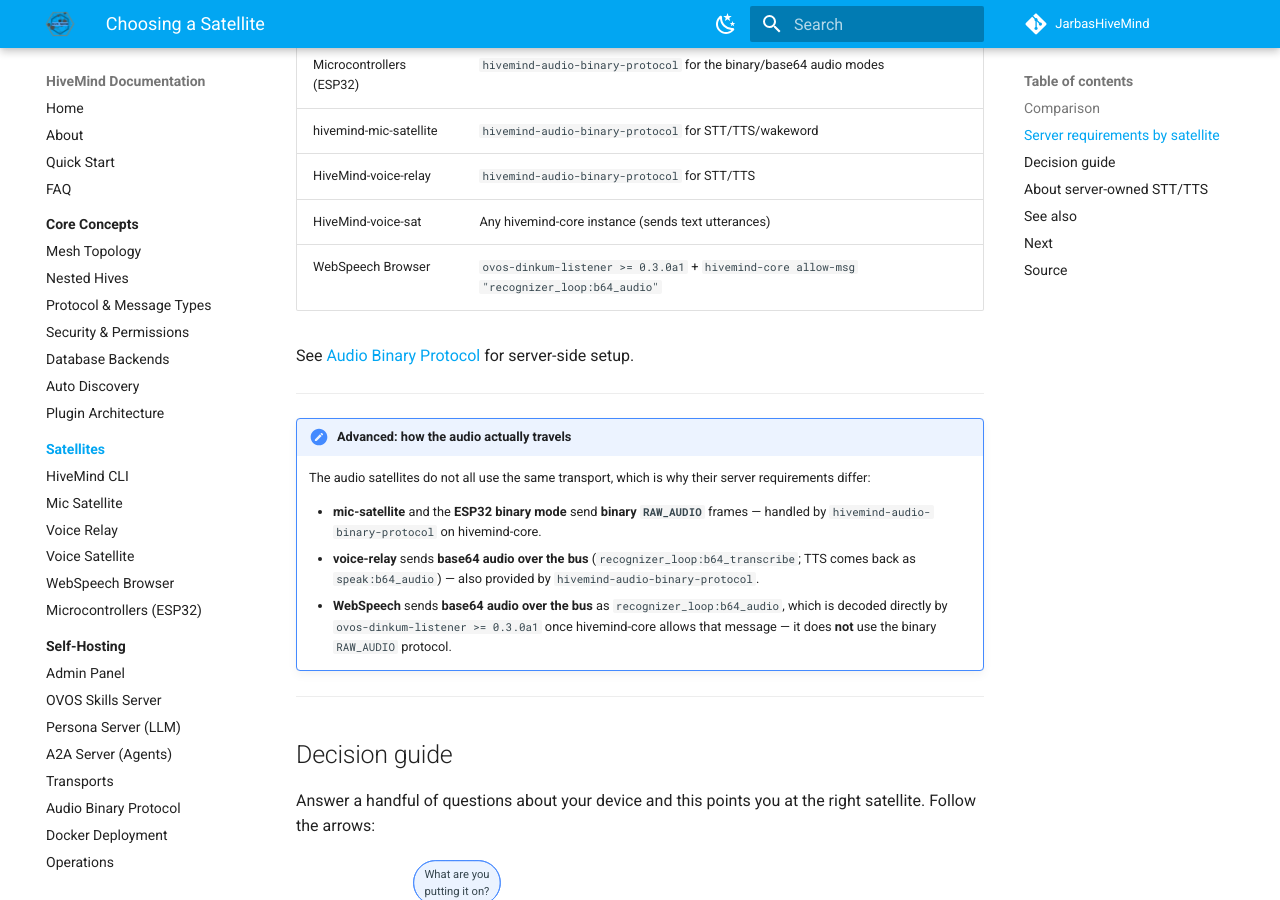
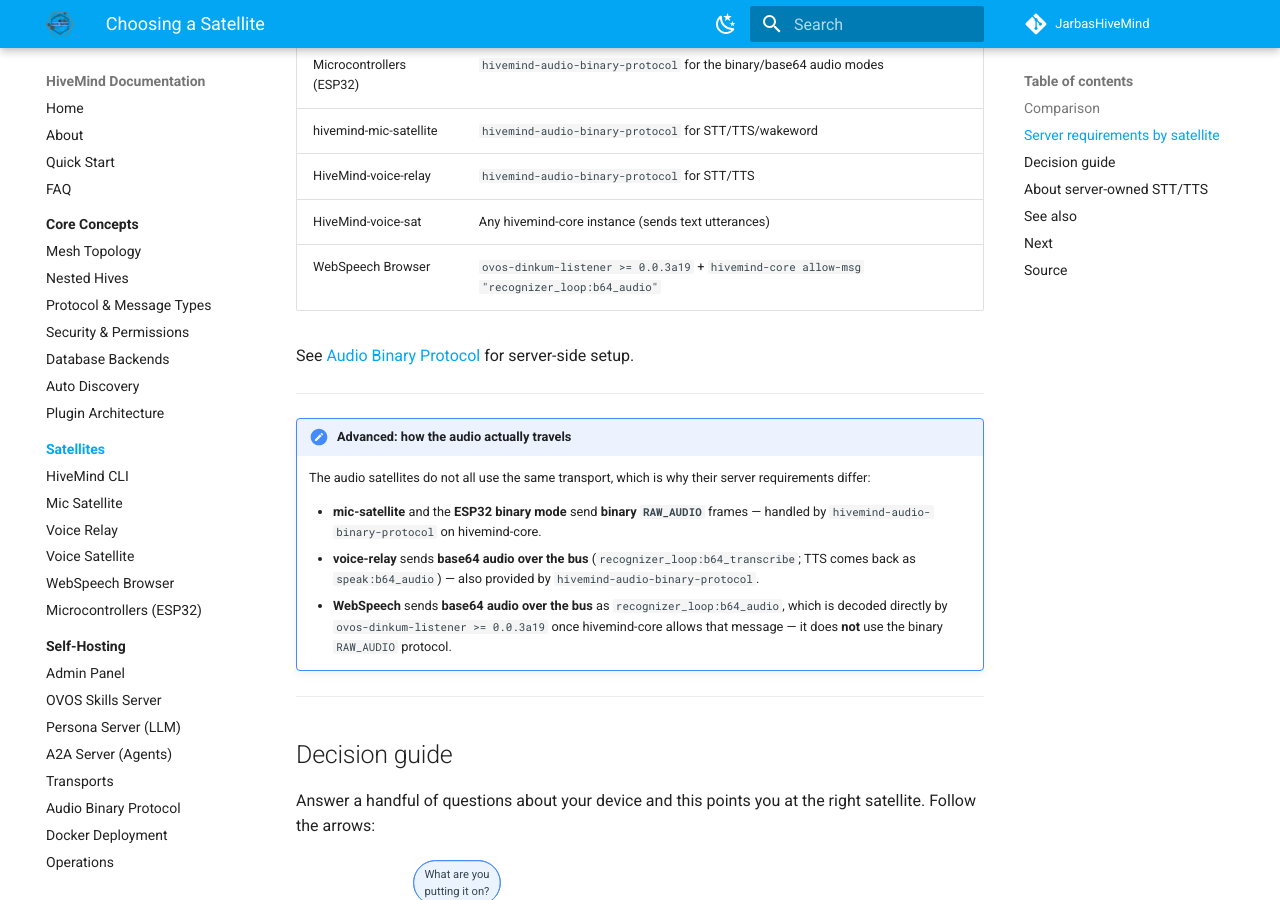
Before and after one commit to JarbasHiveMind/HiveMind-community-docs, an MkDocs documentation site: the page built from docs/satellites/index.md, in a window 1280 px wide and 900 px high, scrolled down 1618 px. Built offline with MkDocs 1.6.1 and Material for MkDocs 9.7.7, drawn with Linux system fonts in a browser that asks for light colours.

Commit message:
fix: revert a bad version floor from round 27, fix MQTT TLS key names
ovos-dinkum-listener's recognizer_loop:b64_audio handler was
introduced by commit 41f9bcb (#75), first tag 0.0.3a19, not by commit
9175ae0 (#152, a later transcript-return enhancement to the same
handler) whose containing tag I mistakenly cited in round 27. Reverted
to the correct 0.0.3a19 floor.

transports.md's MQTT table listed a nonexistent "cert" config key;
the real keys are tls/tls_ca_certs/tls_certfile/tls_keyfile.

Co-Authored-By: Claude Fable 5 <noreply@anthropic.com>

```diff
--- a/docs/satellites/index.md
+++ b/docs/satellites/index.md
@@ -45,7 +45,7 @@ The **microcontroller** clients (ESP32 in C, or MicroPython) are the thinnest *h
 | hivemind-mic-satellite | `hivemind-audio-binary-protocol` for STT/TTS/wakeword |
 | HiveMind-voice-relay | `hivemind-audio-binary-protocol` for STT/TTS |
 | HiveMind-voice-sat | Any hivemind-core instance (sends text utterances) |
-| WebSpeech Browser | `ovos-dinkum-listener >= 0.3.0a1` + `hivemind-core allow-msg "recognizer_loop:b64_audio"` |
+| WebSpeech Browser | `ovos-dinkum-listener >= 0.0.3a19` + `hivemind-core allow-msg "recognizer_loop:b64_audio"` |
 
 See [Audio Binary Protocol](../server/audio-binary-protocol.md) for server-side setup.
 
@@ -61,7 +61,7 @@ See [Audio Binary Protocol](../server/audio-binary-protocol.md) for server-side
       (`recognizer_loop:b64_transcribe`; TTS comes back as `speak:b64_audio`) — also
       provided by `hivemind-audio-binary-protocol`.
     - **WebSpeech** sends **base64 audio over the bus** as `recognizer_loop:b64_audio`,
-      which is decoded directly by `ovos-dinkum-listener >= 0.3.0a1` once hivemind-core
+      which is decoded directly by `ovos-dinkum-listener >= 0.0.3a19` once hivemind-core
       allows that message — it does **not** use the binary `RAW_AUDIO` protocol.
 
 ---
```
Also changed, not shown: docs/satellites/webspeech.md (+2 -2 lines), docs/server/transports.md (+2 -1 lines).
